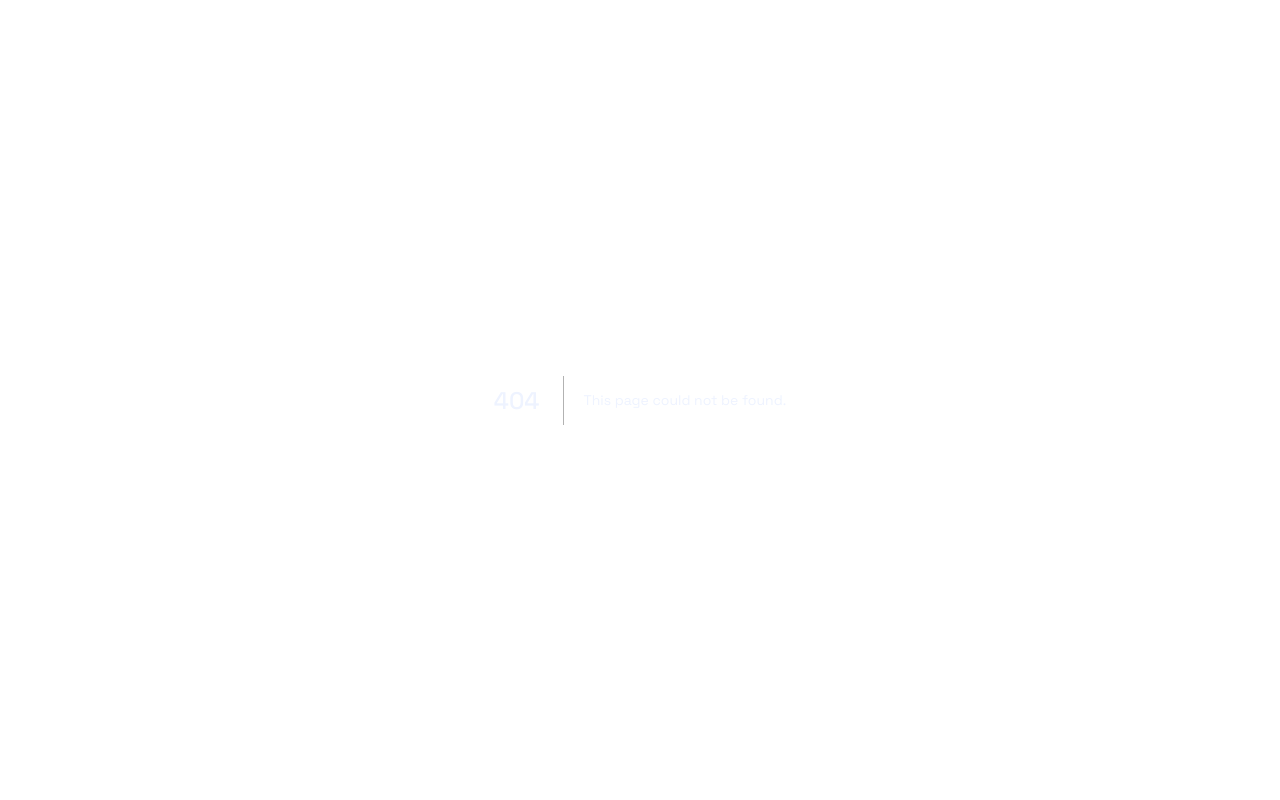
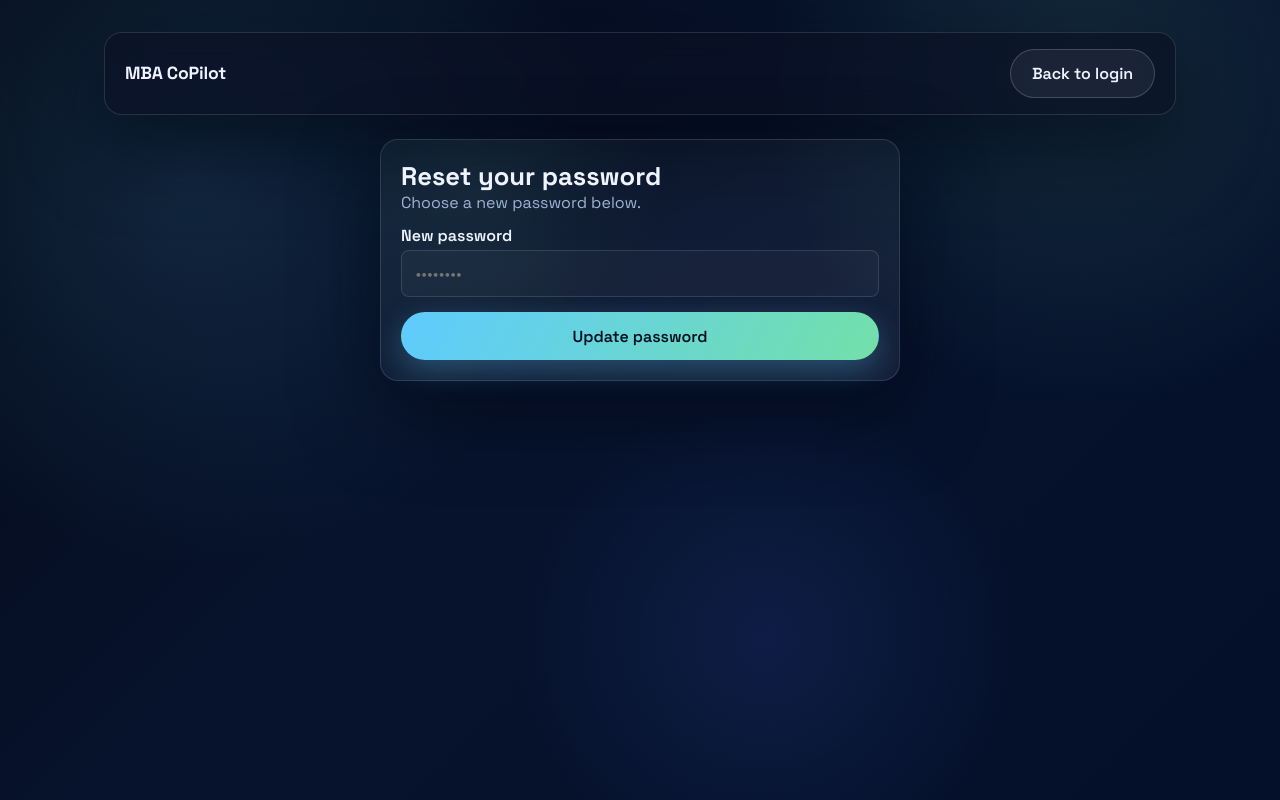
Before and after one commit to kratos0906/mba-copilot, a Next.js app: page /reset-password in a window 1280 px wide. Before the commit this address had no page. Built offline with nearby package versions, Linux system fonts and the light colour scheme; no server answers; a web font is replaced by a local one.

Commit message:
Add reset password page to complete recovery flow

```diff
--- /dev/null
+++ b/app/reset-password/page.js
@@ -0,0 +1,97 @@
+"use client";
+
+import { useEffect, useState } from "react";
+import Link from "next/link";
+import { supabaseClient } from "../../lib/supabaseClient";
+
+export default function ResetPasswordPage() {
+  const [password, setPassword] = useState("");
+  const [loading, setLoading] = useState(true);
+  const [submitting, setSubmitting] = useState(false);
+  const [status, setStatus] = useState("");
+  const [error, setError] = useState("");
+
+  useEffect(() => {
+    const handleSessionFromUrl = async () => {
+      try {
+        // Parses the recovery token from the URL hash and stores the session
+        const { error } = await supabaseClient.auth.getSessionFromUrl({
+          storeSession: true
+        });
+        if (error) {
+          setError(error.message);
+        }
+      } catch (err) {
+        setError("Invalid or expired reset link.");
+      } finally {
+        setLoading(false);
+      }
+    };
+
+    if (typeof window !== "undefined" && window.location.hash) {
+      handleSessionFromUrl();
+    } else {
+      setLoading(false);
+    }
+  }, []);
+
+  const handleSubmit = async (e) => {
+    e.preventDefault();
+    setError("");
+    setStatus("");
+    setSubmitting(true);
+    const { error } = await supabaseClient.auth.updateUser({ password });
+    setSubmitting(false);
+    if (error) {
+      setError(error.message);
+    } else {
+      setStatus("Password updated. You can now log in.");
+      setPassword("");
+    }
+  };
+
+  return (
+    <main className="container">
+      <div className="navbar animate-rise">
+        <div className="brand">MBA CoPilot</div>
+        <Link href="/login" className="btn btn-secondary">
+          Back to login
+        </Link>
+      </div>
+
+      <section className="card surface hover-lift animate-rise" style={{ maxWidth: "520px", margin: "0 auto" }}>
+        <div className="section-head" style={{ marginBottom: "0.75rem" }}>
+          <div>
+            <h1 style={{ fontSize: "1.6rem" }}>Reset your password</h1>
+            <p className="muted">Choose a new password below.</p>
+          </div>
+        </div>
+        {loading ? (
+          <p className="muted">Verifying reset link...</p>
+        ) : (
+          <form onSubmit={handleSubmit} className="form-grid">
+            <div className="field">
+              <label className="label" htmlFor="password">New password</label>
+              <input
+                id="password"
+                name="password"
+                type="password"
+                required
+                minLength={6}
+                value={password}
+                onChange={(e) => setPassword(e.target.value)}
+                className="input"
+                placeholder="••••••••"
+              />
+            </div>
+            {error && <p style={{ color: "var(--danger)" }}>{error}</p>}
+            {status && <p style={{ color: "var(--accent-strong)" }}>{status}</p>}
+            <button type="submit" disabled={submitting} className="btn btn-primary">
+              {submitting ? "Updating..." : "Update password"}
+            </button>
+          </form>
+        )}
+      </section>
+    </main>
+  );
+}
```
